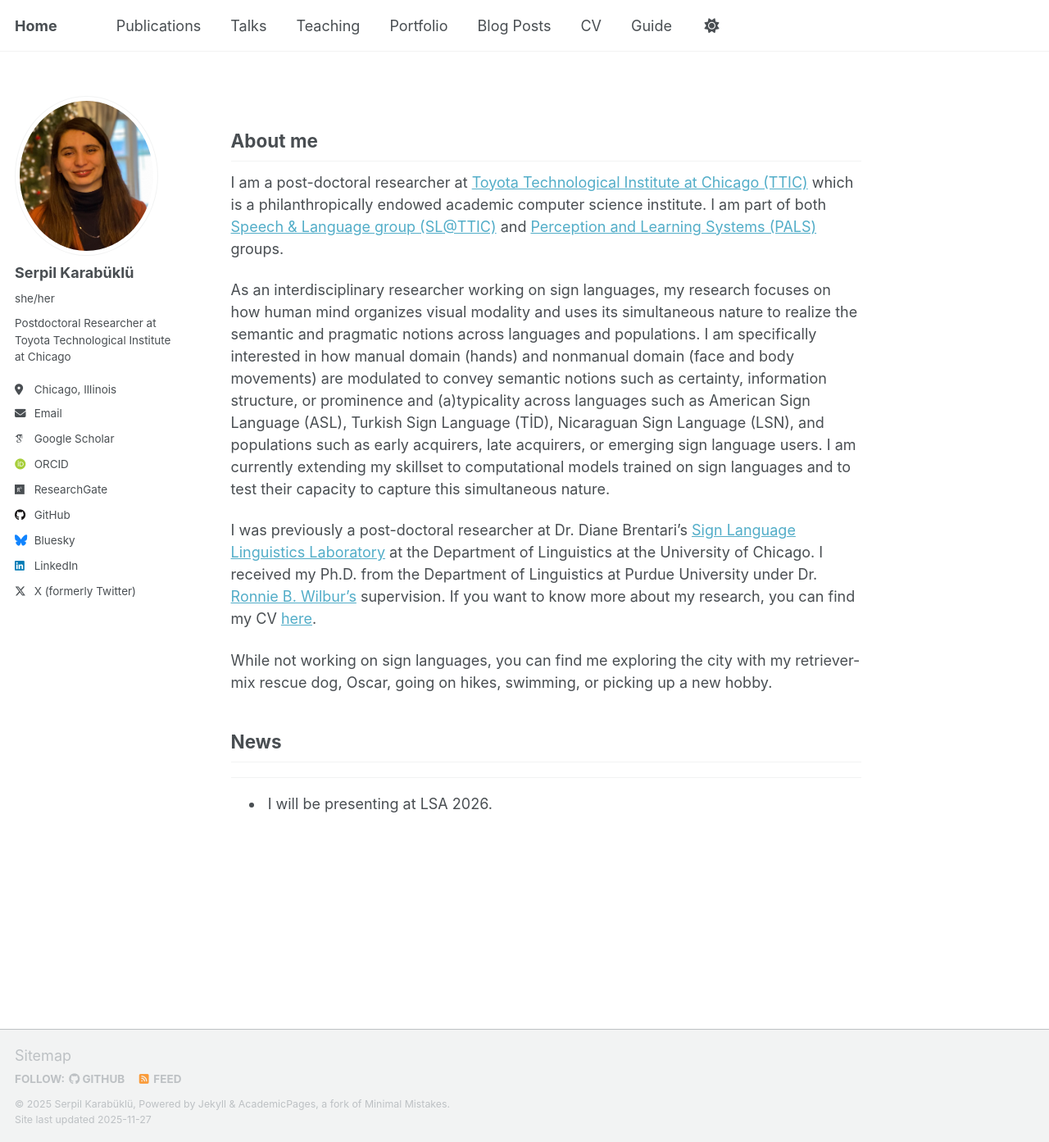
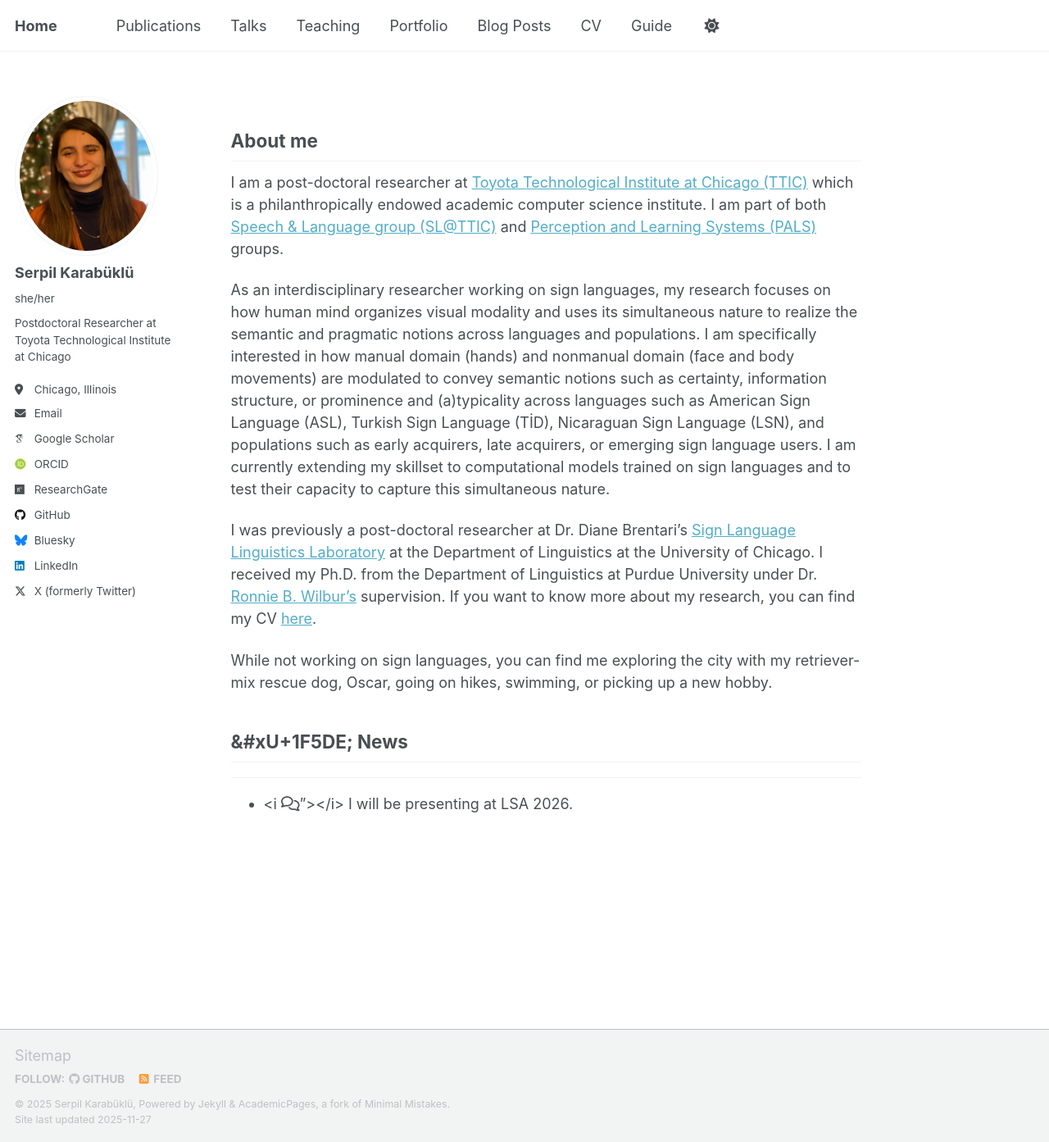
Before and after one commit to serpilkarabuklu/serpilkarabuklu, a Jekyll site: the page built from _pages/about.md, in a window 1280 px wide and 1393 px high. Shown: the whole window at 82% size. Built offline with Jekyll 4.4.1, drawn with Linux system fonts in a browser that asks for light colours; some web fonts are replaced; a script that is not in the unit is left out.

Commit message:
Update about.md

```diff
--- a/_pages/about.md
+++ b/_pages/about.md
@@ -17,6 +17,6 @@ redirect_from:
 
    While not working on sign languages, you can find me exploring the city with my retriever-mix rescue dog, Oscar, going on hikes, swimming, or picking up a new hobby.
 
-## News
+## &#xU+1F5DE; News
 ------
-- <i class="fa-solid fa-presentation-screen"></i> I will be presenting at LSA 2026.
+- <i <i class="fa-regular fa-comments"></i>"></i> I will be presenting at LSA 2026.
```
